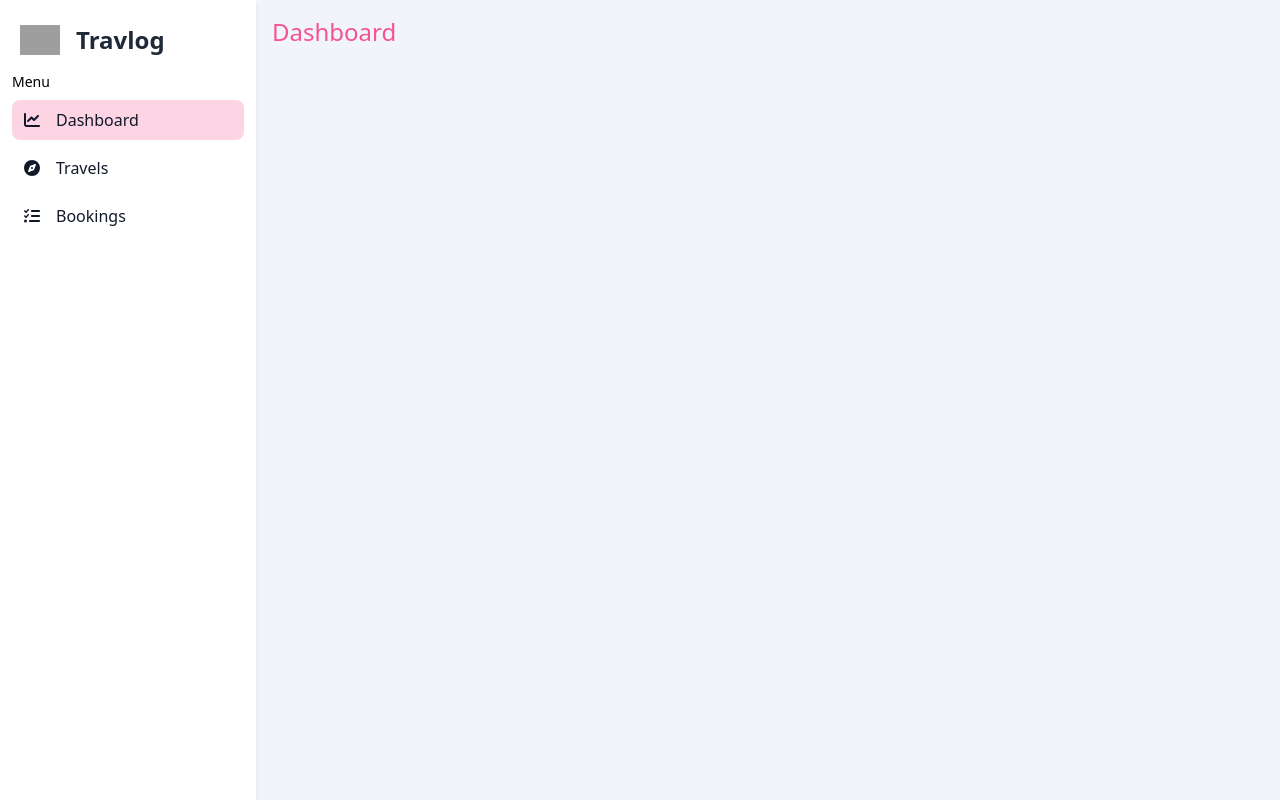
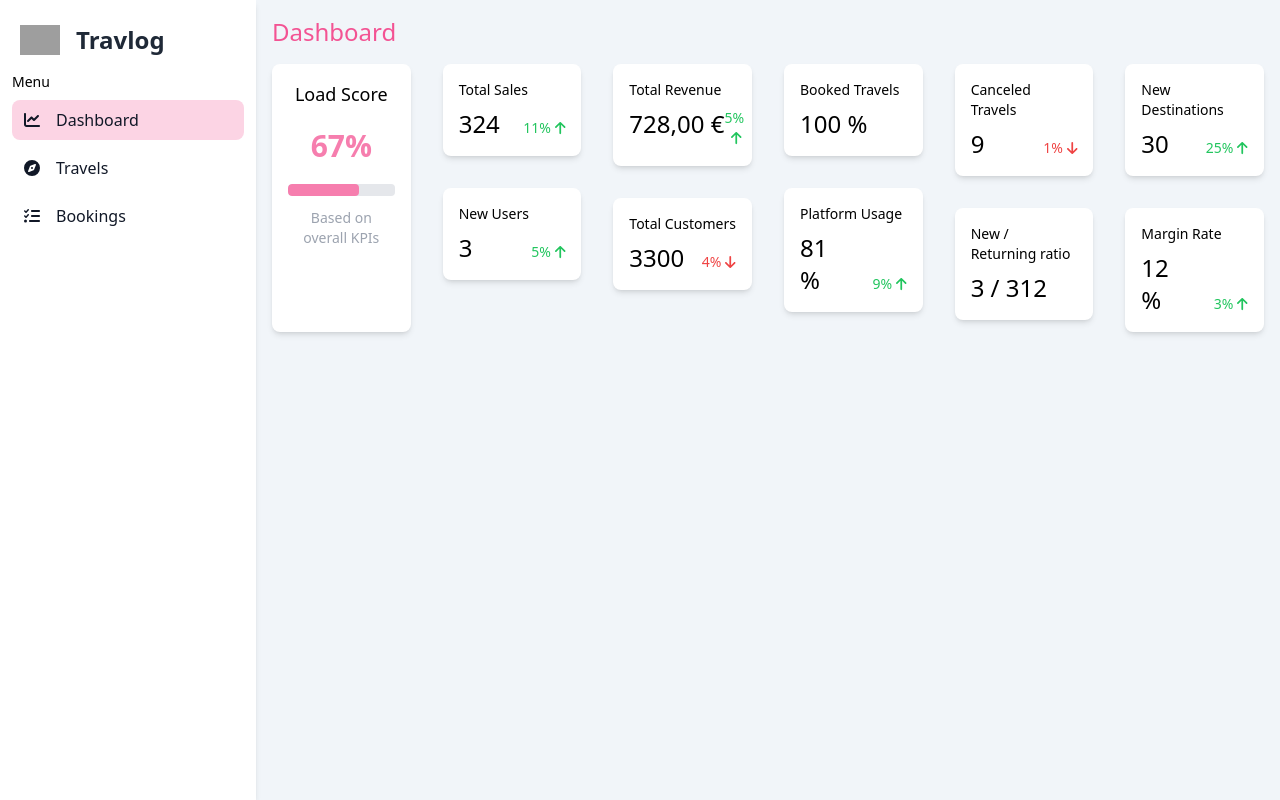
Before and after one commit to Evobaso-J/travel-manager, a Nuxt app: page / in a window 1280 px wide. Built offline with nearby package versions, Linux system fonts and the light colour scheme; grey boxes are pictures that could not be loaded.

Commit message:
feat: add dashboard

```diff
--- /dev/null
+++ b/src/components/dashboard-widgets/DashboardRow.vue
@@ -0,0 +1,9 @@
+<template>
+  <section class="grid grid-cols-2 md:grid-cols-12 gap-8 mb-5">
+    <slot />
+  </section>
+</template>
+
+<script setup lang='ts'>
+defineComponent({ name: 'DashboardRow' })
+</script>
--- /dev/null
+++ b/src/components/dashboard-widgets/DashboardWidgetContainer.vue
@@ -0,0 +1,9 @@
+<template>
+  <div class="grid col-span-2 grid-cols-2 md:grid-cols-2 md:flex md:flex-col gap-8">
+    <slot />
+  </div>
+</template>
+
+<script setup lang='ts'>
+defineComponent({ name: 'DashboardWidgetContainer' })
+</script>
--- /dev/null
+++ b/src/components/dashboard-widgets/LoadScoreWidget.vue
@@ -0,0 +1,31 @@
+<template>
+  <BaseCard class="col-span-2">
+    <h3 class="text-lg mb-5 text-center font-light">
+      Load Score
+    </h3>
+    <div class="text-center text-primary-300 font-semibold text-3xl mb-5">
+      {{ percentage }}%
+    </div>
+    <div class="w-full bg-gray-200 h-3 rounded overflow-hidden mb-3">
+      <div
+        :class="`bg-primary-300 h-full rounded transition-all duration-3000 ease-in-out`"
+        :style="{ width: `${percentage}%` }"
+      />
+    </div>
+    <p class="text-center text-sm text-gray-400">
+      Based on overall KPIs
+    </p>
+  </BaseCard>
+</template>
+
+<script setup lang='ts'>
+import BaseCard from '../BaseCard.vue'
+
+defineComponent({ name: 'LoadScoreWidget' })
+type LoadScoreWidgetProps = {
+  loadScorePercentage: number
+}
+const props = defineProps<LoadScoreWidgetProps>()
+
+const percentage = useDashboardNumberAnimation(props.loadScorePercentage)
+</script>
--- /dev/null
+++ b/src/components/dashboard-widgets/StandardInfoWidget.vue
@@ -0,0 +1,62 @@
+<template>
+  <BaseCard class="col-span-1 md:col-span-2">
+    <p class="font-light text-sm class mb-2">
+      {{ title }}
+    </p>
+    <div class="flex w-full font-medium">
+      <div class="text-2xl w-full">
+        {{ valueString }}
+      </div>
+      <div
+        v-if="percentageGrowth"
+        class="text-center text-sm w-full flex items-end justify-end pb-0.5"
+        :class="{
+          'text-green-500': growthDirection === 'up',
+          'text-red-500': growthDirection === 'down',
+        }"
+      >
+        <div>
+          <span class="mr-1">
+            {{ `${percentage}%` }}
+          </span>
+          <FontAwesomeIcon
+            :icon
+          />
+        </div>
+      </div>
+    </div>
+  </BaseCard>
+</template>
+
+<script setup lang='ts'>
+import { FontAwesomeIcon, type FontAwesomeIconProps } from '@fortawesome/vue-fontawesome'
+
+defineComponent({ name: 'StandardInfoWidget' })
+type StandardInfoWidgetProps = {
+  title: string
+  value: number
+  valueFormatter?: (value: number) => string
+  percentageGrowth?: number
+  growthDirection?: 'up' | 'down'
+}
+const props = withDefaults(defineProps<StandardInfoWidgetProps>(), {
+  growthDirection: 'up',
+})
+
+const icon = computed<FontAwesomeIconProps['icon']>(() => {
+  if (props.growthDirection === 'down') {
+    return { prefix: 'fas', iconName: 'arrow-down' }
+  }
+  return { prefix: 'fas', iconName: 'arrow-up' }
+})
+
+const valueNumber = useDashboardNumberAnimation(props.value)
+const percentage = useDashboardNumberAnimation(props.percentageGrowth ?? 0)
+
+const valueString = computed(() => {
+  if (props.valueFormatter) {
+    return props.valueFormatter(valueNumber.value)
+  }
+  return valueNumber.value.toString()
+})
+</script>
--- /dev/null
+++ b/src/composables/useDashboardNumberAnimation.ts
@@ -0,0 +1,24 @@
+export const useDashboardNumberAnimation = (targetValue: number) => {
+  const currentValue = ref(0)
+  const maxAnimationDuration = 1000 // Total animation duration in milliseconds
+
+  onMounted(() => {
+    const valueDifference = targetValue - currentValue.value
+    const desiredSteps = 100 // Define a fixed number of steps for the animation
+    // Ensure stepValue is at least 1 to prevent stalling for small differences
+    const stepValue = Math.max(1, Math.round(valueDifference / desiredSteps))
+    const intervalSpeed = maxAnimationDuration / desiredSteps
+
+    if (valueDifference > 0) {
+      const interval = setInterval(() => {
+        if (currentValue.value < targetValue) {
+          currentValue.value += stepValue
+          return
+        }
+        clearInterval(interval)
+      }, intervalSpeed)
+    }
+  })
+
+  return currentValue
+}
--- a/src/pages/index.vue
+++ b/src/pages/index.vue
@@ -1,13 +1,92 @@
 <template>
   <div>
-    <PageTitle
-      :title
-    />
+    <section>
+      <PageTitle
+        :title
+      />
+    </section>
+    <section>
+      <DashboardRow>
+        <LoadScoreWidget
+          :load-score-percentage="67"
+        />
+        <DashboardWidgetContainer>
+          <StandardInfoWidget
+            title="Total Sales"
+            :value="323"
+            :percentage-growth="11"
+          />
+          <StandardInfoWidget
+            title="New Users"
+            :value="3"
+            :percentage-growth="5"
+          />
+        </DashboardWidgetContainer>
+        <DashboardWidgetContainer>
+          <StandardInfoWidget
+            title="Total Revenue"
+            :value="723"
+            :value-formatter="formatPrice"
+            :percentage-growth="5"
+          />
+          <StandardInfoWidget
+            title="Total Customers"
+            :value="3278"
+            :percentage-growth="4"
+            growth-direction="down"
+          />
+        </DashboardWidgetContainer>
+        <DashboardWidgetContainer>
+          <StandardInfoWidget
+            title="Booked Travels"
+            :value="100"
+            :value-formatter="(val) => `${val} %`"
+          />
+          <StandardInfoWidget
+            title="Platform Usage"
+            :value="81"
+            :value-formatter="(val) => `${val} %`"
+            :percentage-growth="9"
+          />
+        </DashboardWidgetContainer>
+        <DashboardWidgetContainer>
+          <StandardInfoWidget
+            title="Canceled Travels"
+            :value="9"
+            growth-direction="down"
+            :percentage-growth="1"
+          />
+          <StandardInfoWidget
+            title="New / Returning ratio"
+            :value="3"
+            :value-formatter="(val) => `${val} / 312`"
+          />
+        </DashboardWidgetContainer>
+        <DashboardWidgetContainer>
+          <StandardInfoWidget
+            title="New Destinations"
+            :value="30"
+            :percentage-growth="25"
+          />
+          <StandardInfoWidget
+            title="Margin Rate"
+            :value="12"
+            :value-formatter="(val) => `${val} %`"
+            :percentage-growth="3"
+          />
+        </DashboardWidgetContainer>
+      </DashboardRow>
+    </section>
   </div>
 </template>
 
 <script lang="ts" setup>
+import DashboardRow from '~/components/dashboard-widgets/DashboardRow.vue'
+import LoadScoreWidget from '~/components/dashboard-widgets/LoadScoreWidget.vue'
+import StandardInfoWidget from '~/components/dashboard-widgets/StandardInfoWidget.vue'
 import PageTitle from '~/components/PageTitle.vue'
+import { formatPrice } from '~/utils'
+import DashboardWidgetContainer from '~/components/dashboard-widgets/DashboardWidgetContainer.vue'
 
 const title = 'Dashboard'
 useHead({
```
